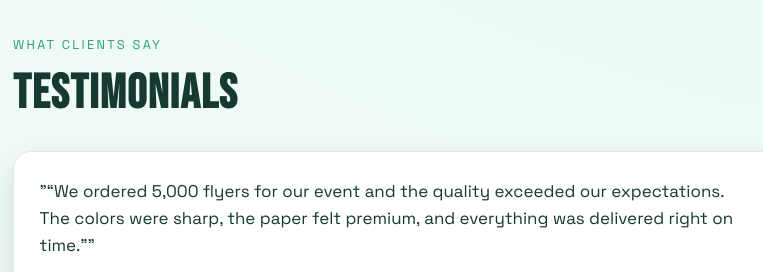
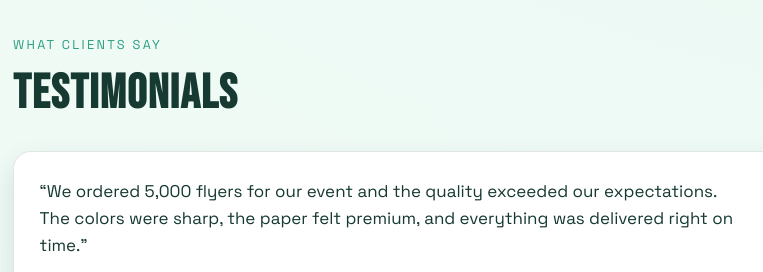
Before and after one commit to natefasil2/Site, a plain HTML site: page index.html in a window 1280 px wide. Shown: the part 1833-2105 px from the top of the page, 67-830 px from the left. Drawn offline with Linux system fonts and the light colour scheme.

Commit message:
Little changes

```diff
--- a/index.html
+++ b/index.html
@@ -254,9 +254,9 @@
             <div class="testimonial-track">
               <article class="testimonial active">
                 <p>
-                  "“We ordered 5,000 flyers for our event and the quality
+                  “We ordered 5,000 flyers for our event and the quality
                   exceeded our expectations. The colors were sharp, the paper
-                  felt premium, and everything was delivered right on time.”"
+                  felt premium, and everything was delivered right on time.”
                 </p>
                 <h3>Biruk B.</h3>
                 <span>Packaging Lead, Operation Smile</span>
@@ -272,7 +272,7 @@
               </article>
               <article class="testimonial">
                 <p>
-                  “Reliable, affordable, and consistent. We’ve used them
+                  “Reliable, affordable, and consistent. We've used them
                   multiple times for brochures and marketing materials, and they
                   always deliver great results.”
                 </p>
```
